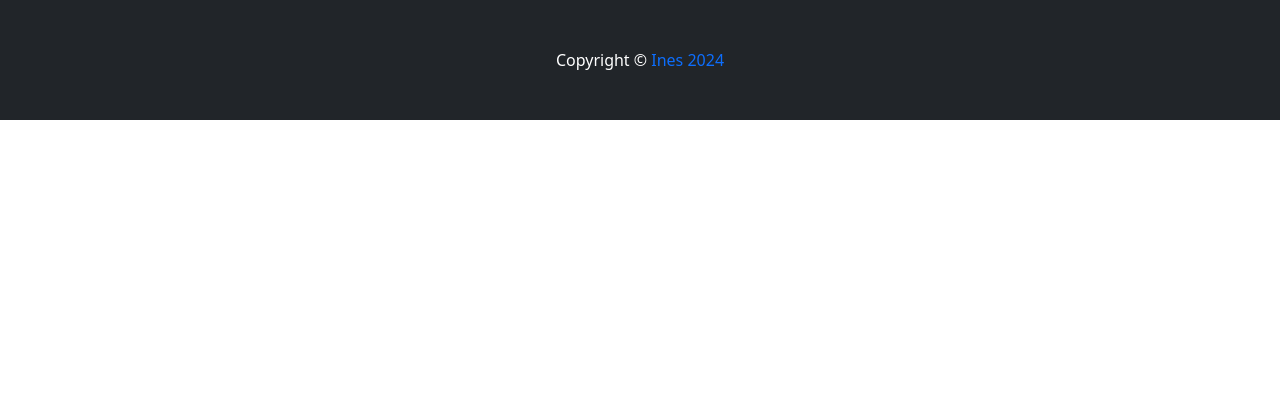
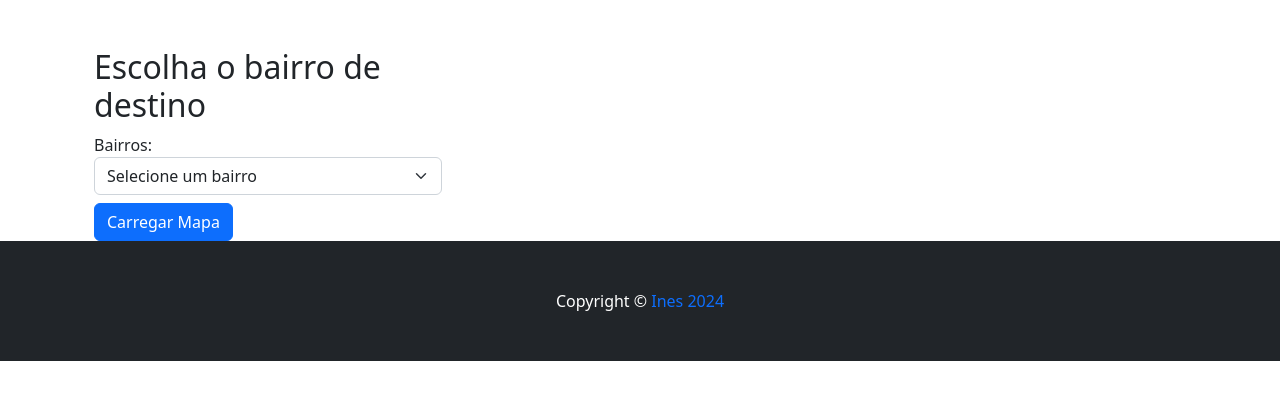
Before and after one commit to brugabi/EcommerceNFT, a Flask app: page /carrinhoDeCompras in a window 1280 px wide. Shown: the part 56-456 px from the top of the page. Run offline with Flask 3, Linux system fonts and the light colour scheme; some libraries are stand-ins or nearby versions.

Commit message:
iframe e tabela de compras

```diff
--- a/app.py
+++ b/app.py
@@ -1,13 +1,16 @@
 import io
 import json
+import folium
 import zipfile
 from modules import database
+from modules.graph import calcular_distancia
 from flask import Flask, render_template, request, jsonify, send_file, redirect
 
 app = Flask(__name__)
 cliente = {
     'carrinho':{},
-    'total_compra':0
+    'total_compra':0,
+    'distancia_frete':0
 }
 
 @app.route('/')
@@ -152,7 +155,8 @@
     try:
         data = request.get_json()
         id = str(data['id'])
-        del cliente['carrinho'][id]
+        produto_removido = cliente['carrinho'].pop(id)
+        cliente['total_compra'] = cliente['total_compra'] - produto_removido.get('valor')
 
         return jsonify({"success": True, "message": f"Produto removido do carrinho!"})
     except Exception as e:
@@ -167,5 +171,60 @@
     data = database.ler_banco_de_dados().get('dados').get(str(id))
     return jsonify(data)
 
+@app.route("/get-bairros",methods=['GET'])
+def get_bairros():
+    with open('bairros.json','r') as json_bairros:
+        locacoes = json.load(json_bairros)
+
+    return jsonify(list(locacoes.keys()))
+
+@app.route("/iframe-frete", methods=['POST'])
+def get_iframe():
+    try:
+        with open('bairros.json', 'r') as json_bairros:
+            localizacoes = json.load(json_bairros)
+
+        data = request.get_json()
+        destino = data.get('target')
+        origem = 'Rio Vermelho'
+
+        if destino not in localizacoes:
+            return jsonify({"error": "Destino não encontrado"}), 400
+
+        m = folium.Map(location=[-12.9714, -38.5014], zoom_start=12)
+        cliente['distancia_frete'],caminho = calcular_distancia(origem, destino)
+        for bairro in caminho:
+            folium.Marker(
+                location=localizacoes[bairro],
+                tooltip=bairro,
+                popup=bairro,
+                icon=folium.Icon(color="blue"),
+            ).add_to(m)
+
+        bairro_anterior = origem
+        for bairro in caminho:
+            folium.PolyLine(
+                locations=[localizacoes[bairro_anterior],localizacoes[bairro]],
+                weight=4,
+                color='blue'
+            ).add_to(m)
+            bairro_anterior=bairro
+
+        iframe = m.get_root()._repr_html_()
+
+        response = jsonify({"iframe": iframe})
+        response.headers.add('Access-Control-Allow-Origin', '*')
+        return response
+
+    except Exception as e:
+        return jsonify({"error": str(e)}), 500
+
+@app.route("/get-valor-compra",methods=['GET'])
+def get_valor_compra():
+
+    return jsonify({
+        'valor_carrinho':cliente['total_compra'],
+        'valor_frete':cliente['distancia_frete']*2})
+
 if __name__ == '__main__':
     app.run(debug=True)
--- a/templates/carrinhoDeCompras.html
+++ b/templates/carrinhoDeCompras.html
@@ -30,6 +30,48 @@
     </div>
     {% endfor %}
 </div>
+
+<!-- Adicionando a lista de bairros e o mapa -->
+<div class="container mt-5">
+    <div class="row">
+        <!-- Coluna para a lista de bairros e botão -->
+        <div class="col-md-4">
+            <h2>Escolha o bairro de destino</h2>
+            <label for="bairro">Bairros:</label>
+            <select id="bairro" class="form-select">
+                <option value="" disabled selected>Selecione um bairro</option>
+                <!-- Lista de bairros será carregada aqui -->
+            </select>
+            <button class="btn btn-primary mt-2" onclick="carregarMapa()">Carregar Mapa</button>
+
+            <!-- Tabela para mostrar os valores da compra -->
+            <div id="tabela-compra" class="mt-4" style="display: none;">
+                <h2>Valores da Compra</h2>
+                <table class="table">
+                    <tr>
+                        <td>Valor do Carrinho:</td>
+                        <td id="valor_carrinho"></td>
+                    </tr>
+                    <tr>
+                        <td>Valor do Frete:</td>
+                        <td id="valor_frete"></td>
+                    </tr>
+                    <tr>
+                        <td>Valor Total:</td>
+                        <td id="valor_total"></td>
+                    </tr>
+                </table>
+            </div>
+        </div>
+        <!-- Coluna para o mapa -->
+        <div class="col-md-8">
+            <div id="map-container" class="mt-4">
+                <!-- O iframe do mapa será inserido aqui -->
+            </div>
+        </div>
+    </div>
+</div>
+
 <script>
 function remove_from_shopcart(id) {
     fetch('/remover_do_carrinho', {
@@ -51,5 +93,60 @@
           alert('Erro ao inserir no carrinho. Por favor, tente novamente.');
       });
 }
+
+async function carregarBairros() {
+    const response = await fetch('/get-bairros');
+    const bairros = await response.json();
+    const select = document.getElementById('bairro');
+
+    bairros.forEach(bairro => {
+        const option = document.createElement('option');
+        option.value = bairro;
+        option.textContent = bairro;
+        select.appendChild(option);
+    });
+}
+
+    // Função assíncrona para carregar o mapa e os valores da compra
+    async function carregarMapa() {
+        try {
+            const bairroDestino = document.getElementById('bairro').value;
+
+            // Requisição para carregar o mapa via POST
+            const response = await fetch('/iframe-frete', {
+                method: 'POST',
+                headers: {
+                    'Content-Type': 'application/json',
+                },
+                body: JSON.stringify({ target: bairroDestino }),
+            });
+
+            // Verifica se a resposta é ok e carrega o mapa
+            if (response.ok) {
+                const data = await response.json();
+                document.getElementById('map-container').innerHTML = data.iframe;
+
+                // Mostra a tabela de valores da compra após carregar o mapa com sucesso
+                document.getElementById('tabela-compra').style.display = 'block';
+
+                // Requisição para obter os valores da compra
+                const valoresCompra = await fetch('/get-valor-compra');
+                const valoresData = await valoresCompra.json();
+
+                // Atualiza os valores na tabela de compra
+                document.getElementById('valor_carrinho').textContent = valoresData.valor_carrinho.toFixed(2);
+                document.getElementById('valor_frete').textContent = valoresData.valor_frete.toFixed(2);
+                document.getElementById('valor_total').textContent = (valoresData.valor_carrinho + valoresData.valor_frete).toFixed(2);
+            } else {
+                const errorData = await response.json();
+                alert(errorData.error);
+            }
+        } catch (error) {
+            console.error('Erro ao carregar mapa e valores da compra:', error);
+            alert('Erro ao carregar mapa e valores da compra.');
+        }
+    }
+
+window.onload = carregarBairros;
 </script>
 {% endblock %}
```
Also changed, not shown: adjacencias.json (added, +27 -0 lines), modules/graph.py (added, +34 -0 lines), requirements.txt (+43 -0 lines), 1 other file.
